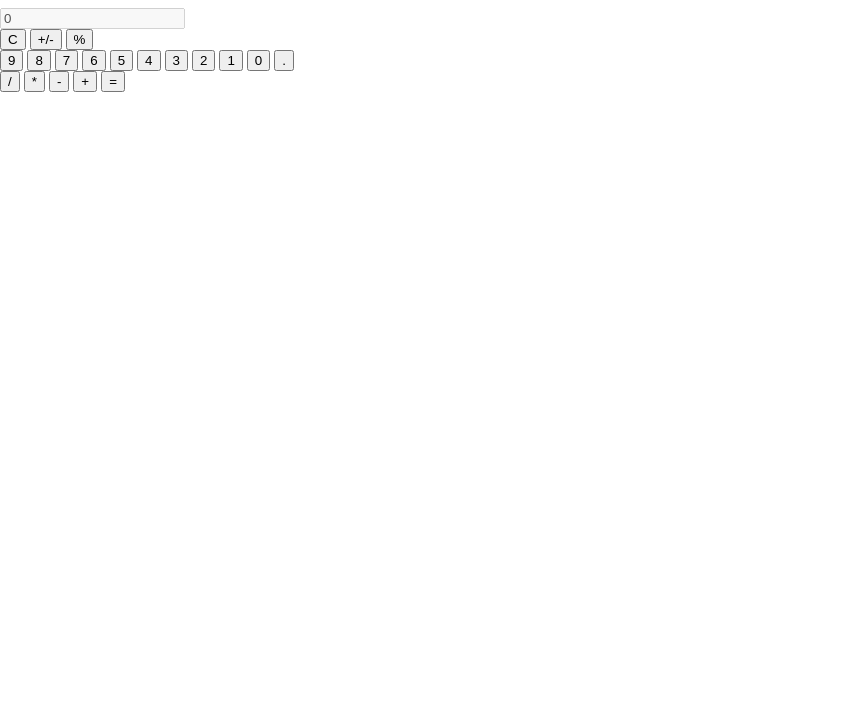
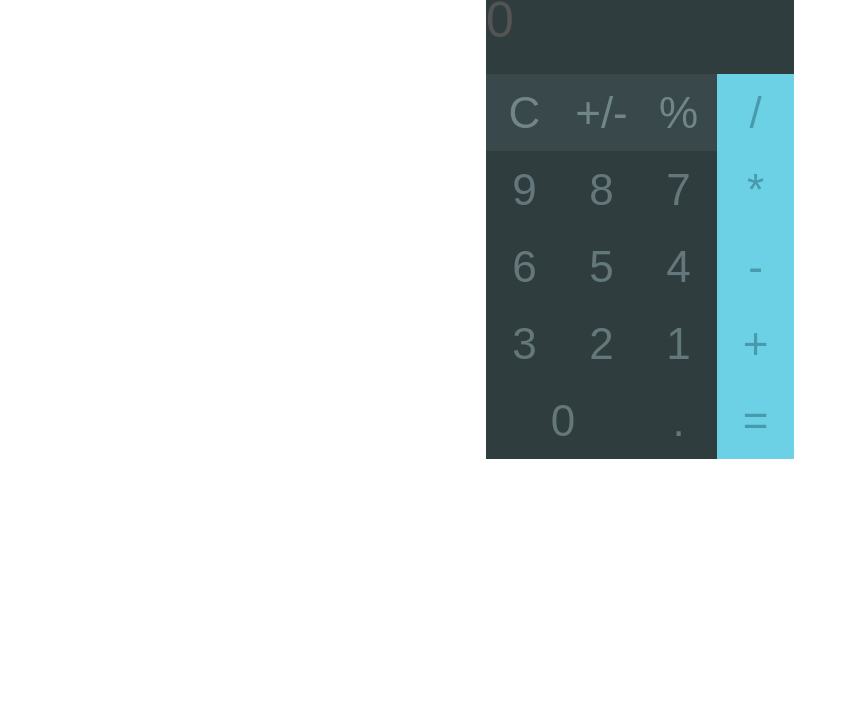
Before and after one commit to AnnaMark90/JavaScript, a plain HTML site: page calc/index.html in a window 1280 px wide. Shown: the part 72-800 px from the top of the page, without its empty margins (0-857 px from the left). Drawn offline with Linux system fonts and the light colour scheme; files that its build step writes are made by us from their sources; files whose address does not match are found by name.

Commit message:
Update style.css

```diff
--- a/calc/style.css
+++ b/calc/style.css
@@ -1,59 +1,74 @@
-*,
-*::before,
-*::after {
-    box-sizing: border-box;
-}
-
-body{
+*{
     margin: 0;
     padding: 0;
 }
 
-.calc_block{
-    width: 400px;
-    height: 550px;
-    margin: 50px auto 0 auto;
-    background-color: #6d9441;
-    display: grid;
-    grid-template-columns: repeat(4,auto);
-    grid-template-rows: 100px 90px 90px 90px 90px 90px;
-}
-
-.calc_block div{
-    border: 1px solid #53686b;
-    display: flex;
-    justify-content: center;
-    align-items: center;
-    font-weight: 900;
-    font-size: 40px;
-    cursor: pointer;
+.calculator{
+    margin: 0 auto;
+    max-width: 308px;
+    background: #303d3f;
 }
 
 .input{
-    grid-column: 1/5;
+    height: 109px;
+
 }
 
-.null{
-    grid-column: 1/3;
+.input input{
+    height: 100%;
+    border: none;
+    width: 100%;
+    font-size: 50px;
+    line-height: 109px;
+    background: #303d3f;
 }
 
-.normal{
-    background-color: #303d3f;
+.buttons{
+    width: 100%;
+    display: flex;
 }
 
-.light{
-    background-color: #39484a;
+button{
+    width: 77px;
+    height: 77px;
+    text-align: center;
+    font-size: 44px;
+    border: none;
+    background: #303d3f;
+    color: #64787b;
+    text-align: center;
 }
 
-.blue{
-    background-color: #6cd1e5;
+.main-buttons{
+    display: flex;
+    flex-direction: column;
 }
 
-.normal,
-.light{
-    color: #6e8487;
+.func{
+    display: grid;
+    grid-template-columns: repeat(3, 77px);
+}
+.func .f{
+    background: #39484a;
+    color: #708689;
 }
 
-.blue{
-    color: #4599aa;
+.nums{
+    display: grid;
+    grid-template-columns: repeat(3, 77px);
 }
+
+.ziro{
+    grid-column: 1/3;
+    width: auto;
+}
+
+.func_buttons{
+    display: flex;
+    flex-direction: column;
+}
+
+.func_buttons .operation{
+    background: #6cd1e5;
+    color: #479bac;
+}
```
